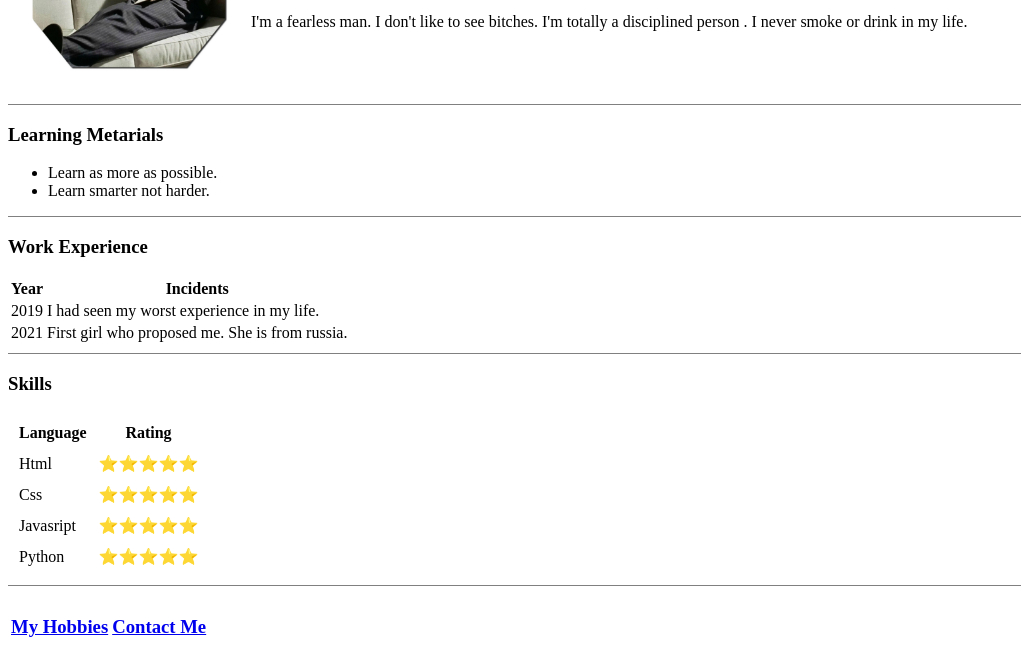
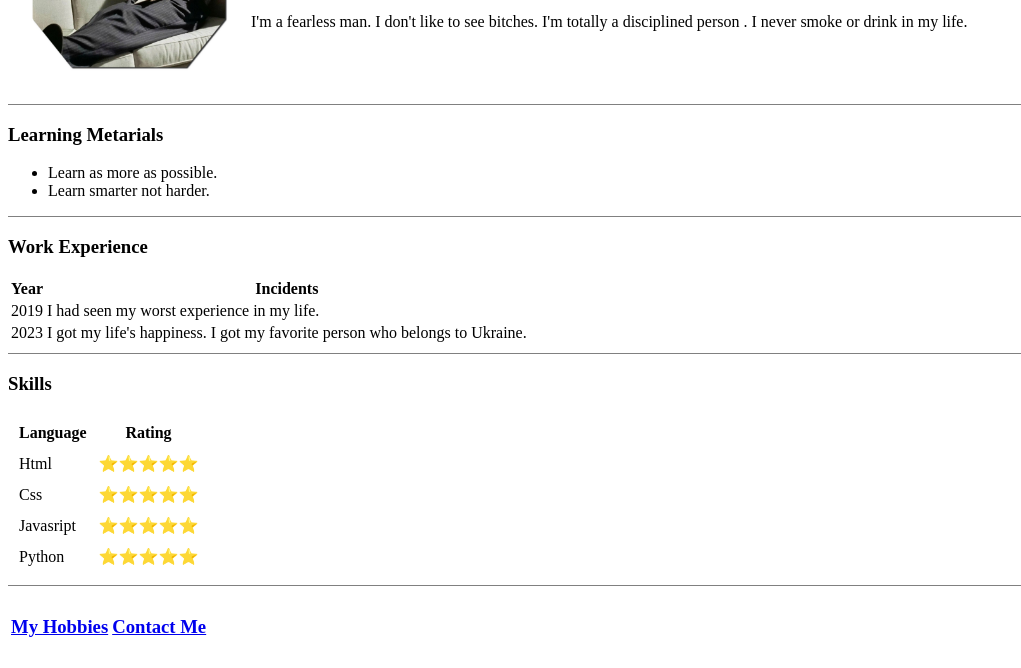
Before and after one commit to omsardar1/cv, a plain HTML site: page index.html in a window 1280 px wide. Shown: the part 158-826 px from the top of the page, without its empty margins (0-1021 px from the left). Drawn offline with Linux system fonts and the light colour scheme.

Commit message:
Update index.html

```diff
--- a/index.html
+++ b/index.html
@@ -39,8 +39,8 @@
                 <td>I had seen my worst experience in my life. </td>
               </tr>
               <tr>
-                  <td>2021</td>
-                  <td>First girl who proposed me. She is from russia.</td>
+                  <td>2023</td>
+                  <td>I got my life's happiness. I got my favorite person who belongs to Ukraine. </td>
               </tr>
         </tbody>
 
```
